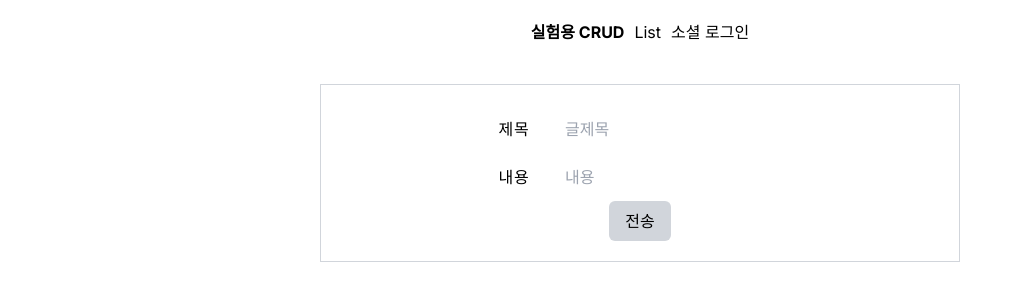
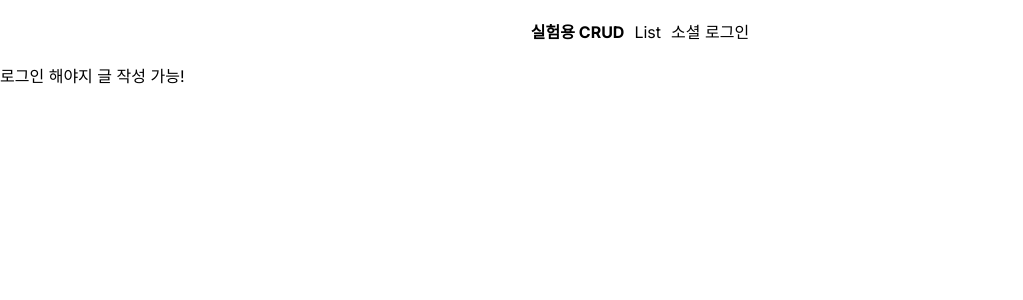
Before and after one commit to user941211/blog, a Next.js app: page /write in a window 1280 px wide. Shown: the top 300 px of the page, without its empty margins (0-1023 px from the left). Built offline with nearby package versions, Linux system fonts and the light colour scheme; no server answers.

Commit message:
글 작성 로그인 한 사람만 작성 가능으로 변경

```diff
--- a/app/write/page.js
+++ b/app/write/page.js
@@ -1,10 +1,15 @@
 //글 작성 페이지
+import { getServerSession } from 'next-auth'
+import { authOptions } from '@/pages/api/auth/[...nextauth]'
 
-export default function write(){
-    // <input name="title">글 제목</input>
-    // <input name="content">글 내용</input>
-    // return(<input name="title" className="mx-auto box-border p-2 block mb-2" placeholder="글제목" />
-    // <input name="content" className="mx-auto box-border p-2 block mb-2" placeholder="글내용" />
+export default async function write(){
+    let session = await getServerSession(authOptions)
+    console.log(session)
+    if(session==null){
+        return(
+            <div>로그인 해야지 글 작성 가능!</div>
+        )
+    }else{
         return(
             <div className="text-center m-5 w-1/2 p-5 mx-auto border border-collapse border-gray-300">
                 <form action={process.env.DB_WRTIE} method="POST">
@@ -23,3 +28,8 @@ export default function write(){
             </div>
         )
     }
+    // <input name="title">글 제목</input>
+    // <input name="content">글 내용</input>
+    // return(<input name="title" className="mx-auto box-border p-2 block mb-2" placeholder="글제목" />
+    // <input name="content" className="mx-auto box-border p-2 block mb-2" placeholder="글내용" />
+}
```
Lines whose indentation alone changed are shown as unchanged.
